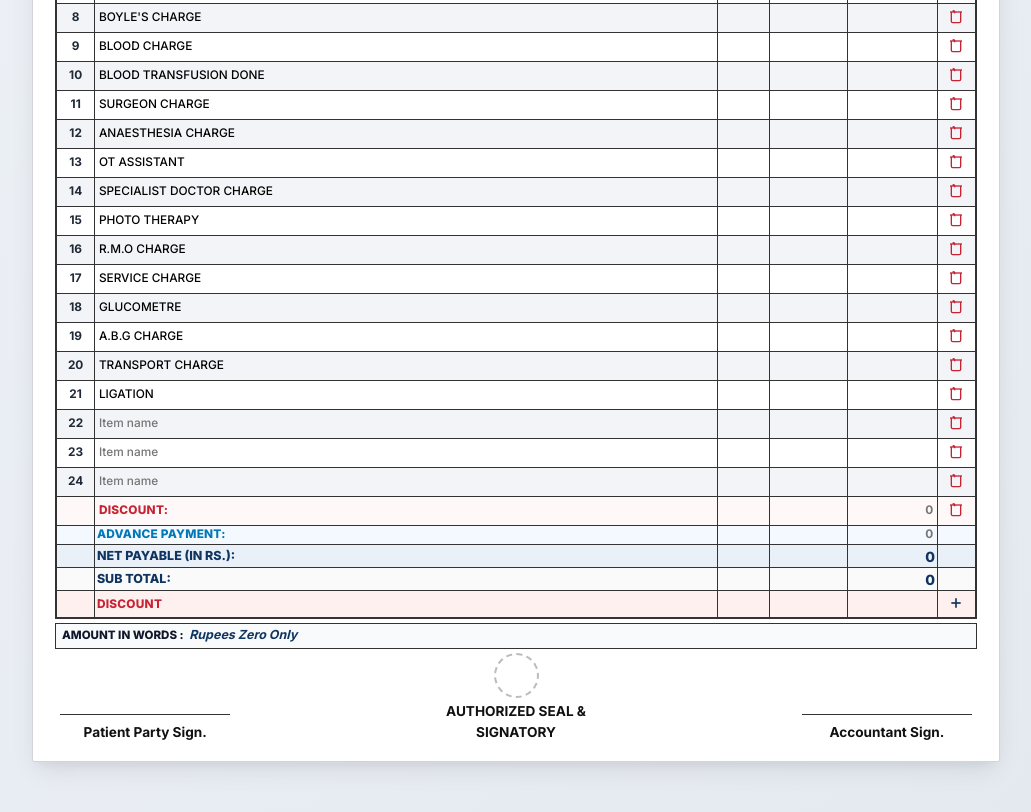
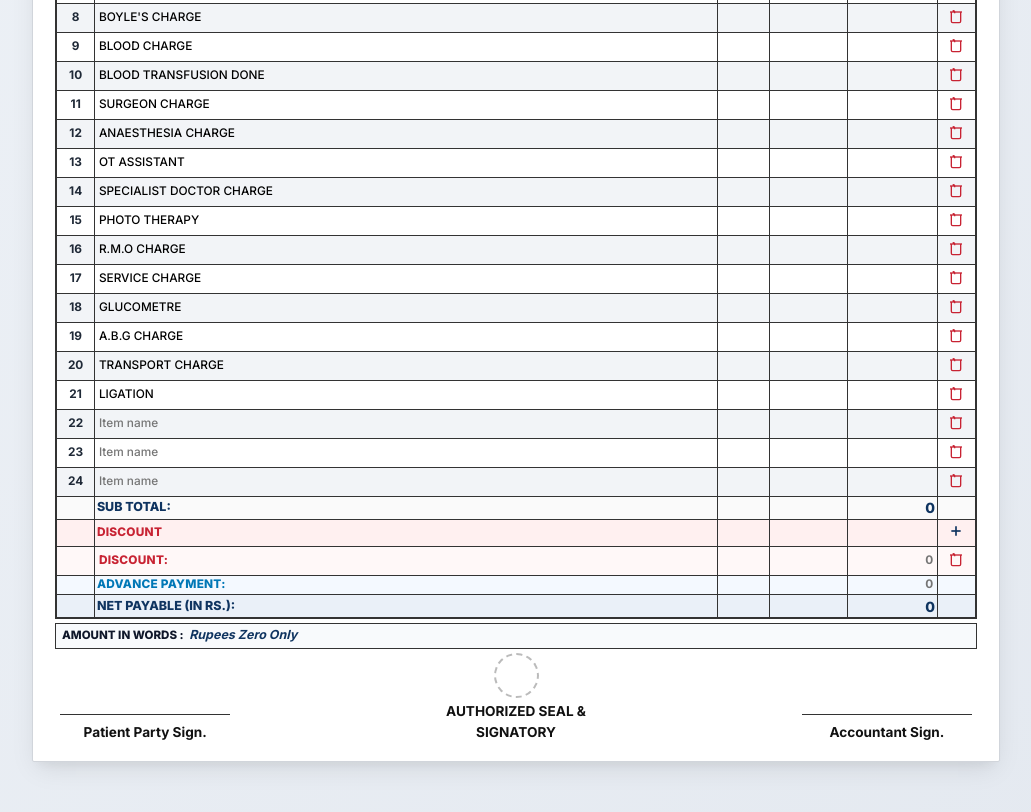
Before and after one commit to mhdi-742/billing-app, a plain HTML site: page index.html in a window 1280 px wide. Shown: the part 626-1438 px from the top of the page, without its empty margins (124-1155 px from the left). Drawn offline with Linux system fonts and the light colour scheme.

Commit message:
fixed issues

```diff
--- a/app.js
+++ b/app.js
@@ -183,13 +183,20 @@ function renderAll() {
 }
 
 /**
- * Render all dynamic discount rows
+ * Render all dynamic discount rows directly into tfoot after the discount header row.
+ * We cannot use a nested <tbody> inside <tfoot> — browsers reject invalid HTML and
+ * move those rows out of position. Instead we insert <tr> elements directly into tfoot.
  */
 function renderDiscounts() {
-  const dtbody = document.getElementById("discountTbody");
-  if (!dtbody) return;
+  const tfoot = document.querySelector("#billTable tfoot");
+  if (!tfoot) return;
 
-  dtbody.innerHTML = "";
+  // Remove all existing discount data rows
+  tfoot.querySelectorAll(".row-discount").forEach(r => r.remove());
+
+  // Find the header row to insert discount rows after it
+  const headerRow = tfoot.querySelector(".row-discount-header");
+  let insertAfter = headerRow || null;
 
   discountItems.forEach((item, index) => {
     const tr = document.createElement("tr");
@@ -214,7 +221,12 @@ function renderDiscounts() {
       </td>
     `;
 
-    dtbody.appendChild(tr);
+    if (insertAfter) {
+      insertAfter.insertAdjacentElement("afterend", tr);
+    } else {
+      tfoot.prepend(tr);
+    }
+    insertAfter = tr;
   });
 
   calculateTotals();
@@ -378,10 +390,10 @@ function initApp() {
     });
   }
 
-  // Delegated event listener for discount rows
-  const dtbody = document.getElementById("discountTbody");
-  if (dtbody) {
-    dtbody.addEventListener("input", (e) => {
+  // Delegated event listener for discount rows (on tfoot since rows are directly inside it)
+  const tfoot = document.querySelector("#billTable tfoot");
+  if (tfoot) {
+    tfoot.addEventListener("input", (e) => {
       const index = parseInt(e.target.getAttribute("data-di"), 10);
       if (isNaN(index) || !discountItems[index]) return;
 
--- a/index.html
+++ b/index.html
@@ -170,8 +170,7 @@
                 </button>
               </td>
             </tr>
-            <!-- Dynamic Discount Rows (rendered by JS) -->
-            <tbody id="discountTbody"></tbody>
+            <!-- Dynamic Discount Rows (rendered by JS into tfoot directly) -->
             <!-- Advance Payment Row -->
             <tr class="row-summary row-advance">
               <td class="col-sl"></td>
```
